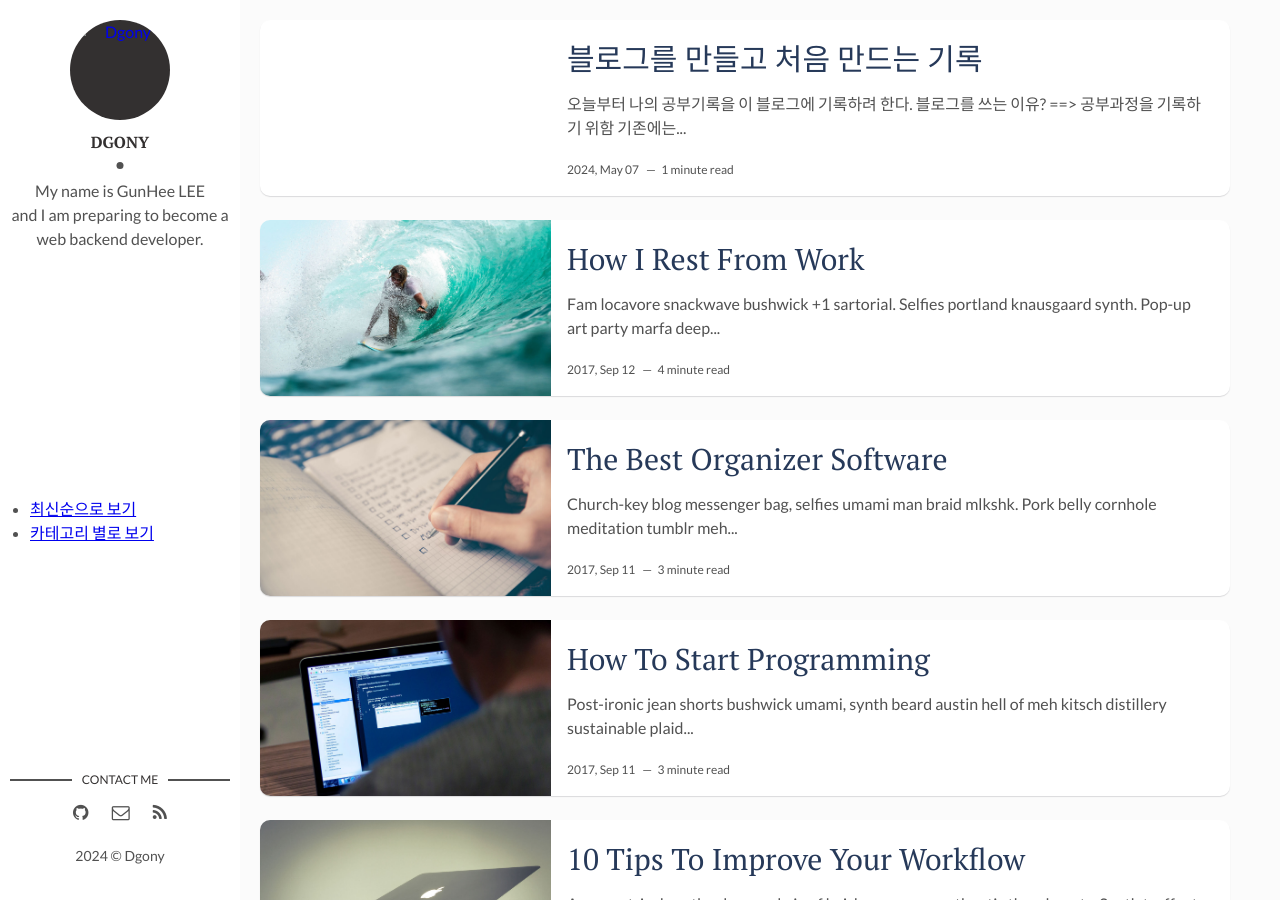
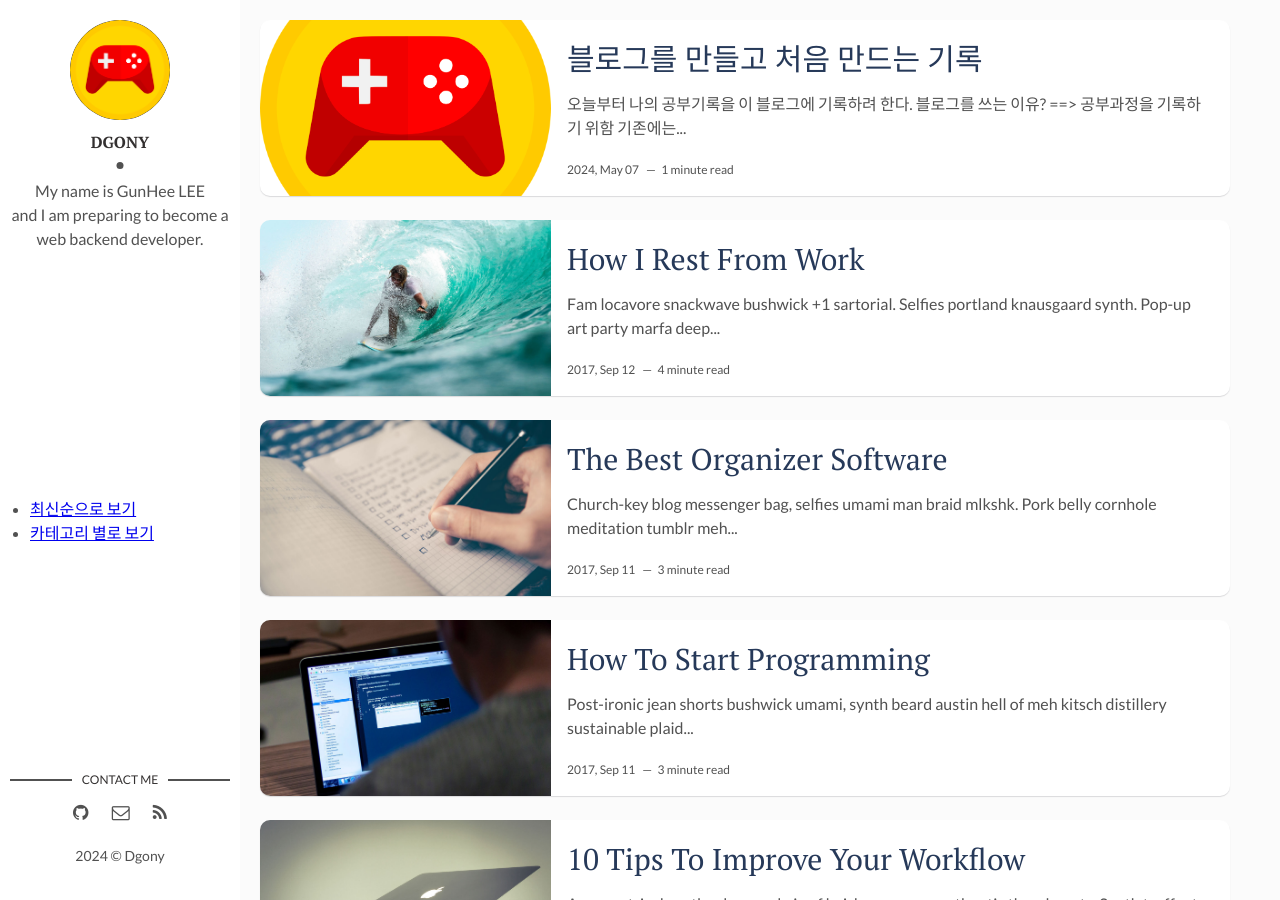
Before and after one commit to Dgony/Dgony-Dgony.github.io, a Jekyll site: the page built from index.html, in a window 1280 px wide and 900 px high. Built offline with Jekyll 4.4.1, drawn with Linux system fonts in a browser that asks for light colours; the list of posts is cut into pages by our own code.

Commit message:
sidebar 디자인 4

```diff
--- a/_config.yml
+++ b/_config.yml
@@ -8,7 +8,7 @@ site-twitter: #if your site has a twitter account, enter it here
 
 # Author Settings
 author: Dgony # add your name
-author-img: gamepad-3630565_1920.png # add your photo
+author-img: /daily%20record/2024-05-07/gamepad-3630565_1920.png # add your photo
 about-author: My name is GunHee LEE <br>and I am preparing to become a web backend developer. # add description
 # social-twitter: # add your Twitter handle
 # social-facebook: # add your Facebook handle
--- a/_layouts/main.html
+++ b/_layouts/main.html
@@ -17,6 +17,9 @@ layout: default
     <ul class="blog-tags">
       <li><a href="{{site.baseurl}}">최신순으로 보기</a></li>
       <li><a href="{{site.baseurl}}/tags">카테고리 별로 보기</a></li>
+      {% for tag in page.tags %}
+      <li><a href="{{ site.baseurl }}/tags/{{ tag }}">{{ tag }}</a></li>
+    {% endfor %}
     </ul>
   </nav>
 
--- a/_posts/2024-05-07-daily-record.markdown
+++ b/_posts/2024-05-07-daily-record.markdown
@@ -3,7 +3,7 @@ layout: post
 title: 블로그를 만들고 처음 만드는 기록
 date: 2024-05-07 09:44:00 +0300
 description: 공부를 하면서 기록하는 하루의 일기 # Add post description (optional)
-img: /daily record/2024-05-07/gamepad-3630565_1920.png # Add image post (optional)
+img: /daily%20record/2024-05-07/gamepad-3630565_1920.png # Add image post (optional)
 fig-caption: 내가 가장 좋아하는 취미의 상징 # (이미지 아래에 표시될 설명)
 tags: [record] # add tag
 ---
```
